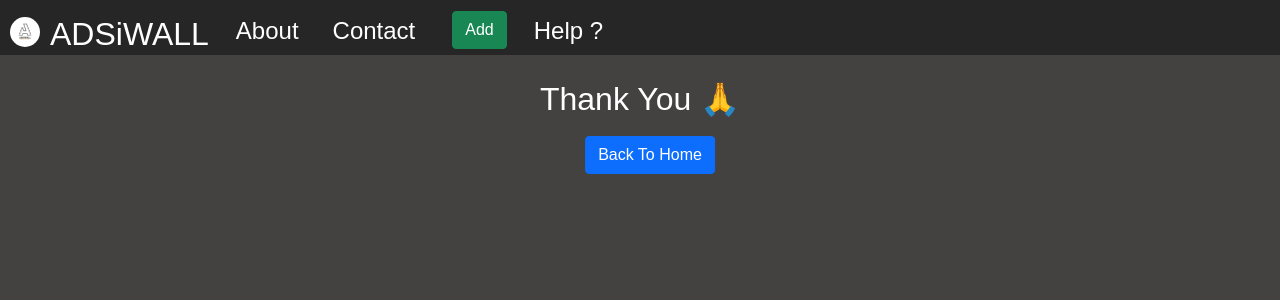
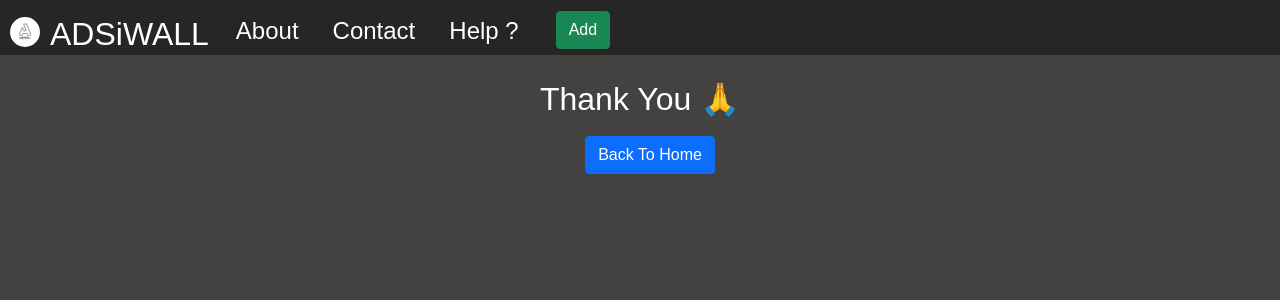
Before and after one commit to NobelRoyP/ADSiWALL-REACT-APP, a React (Create React App) app: page /thanks in a window 1280 px wide. Shown: the top 300 px of the page. Built offline with nearby package versions, Linux system fonts and the light colour scheme.

Commit message:
Update Header.js

```diff
--- a/src/components/Header.js
+++ b/src/components/Header.js
@@ -49,8 +49,8 @@ const Header = () => {
                 <h1><Link to="/" className="h2">ADSiWALL</Link></h1>
                 <Link to="/about" className="h4 nav-items">About</Link>
                 <Link to="/contact" className="h4 nav-items">Contact</Link>
+                <a href="https://allaboutadsiwall.netlify.app/" className="h4 nav-items">Help ?</a>
                 <Link to="/add-photo" className="btn btn-success">Add</Link>
-                <a href="https://allaboutadsiwall.netlify.app/" className="h4 nav-items">Help ?</a>
 
                 <input type="checkbox" className="menu" onClick={onClick} />
                 <input type="checkbox" className="menu-sec" onClick={onSecClick} />
@@ -59,6 +59,7 @@ const Header = () => {
                     <Link to="/" onClick={onLinkClick}><i className="fa fa-home">Home</i></Link>
                     <Link to="/about" onClick={onLinkClick}><i className="fa fa-circle-info">About</i></Link>
                     <Link to="/contact" onClick={onLinkClick}><i className="fa fa-user">Contact</i></Link>
+                    <a href="https://allaboutadsiwall.netlify.app/" className="h4 nav-items">Help ?</a>
                 </div>
             </nav>
         </>
```
